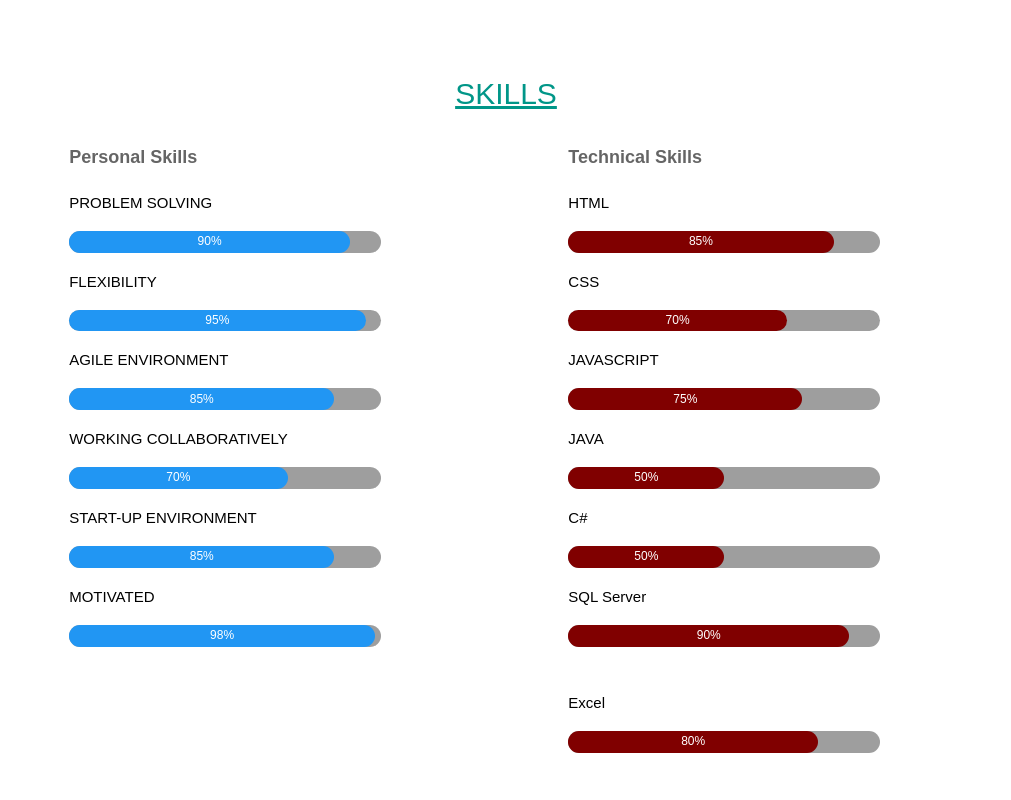
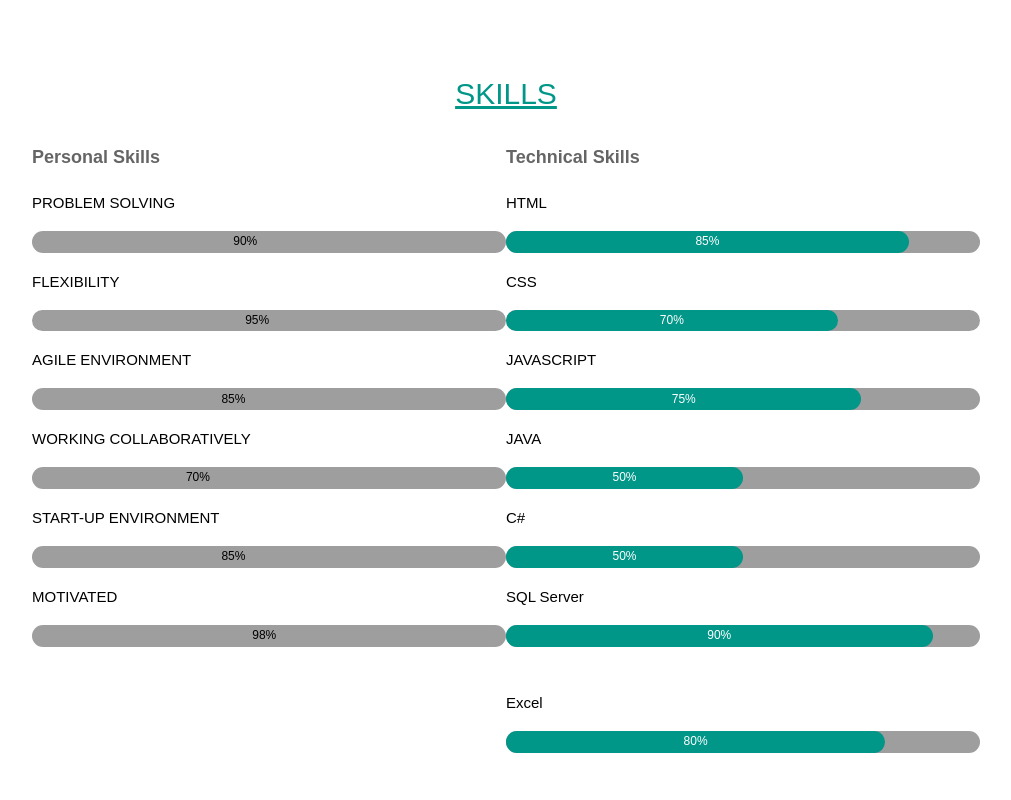
Before and after one commit to kannikaH/kannikah.github.io, a plain HTML site: page index.html in a window 1280 px wide. Shown: the part 2520-3320 px from the top of the page, without its empty margins (134-1145 px from the left). Drawn offline with Linux system fonts and the light colour scheme; a web font is replaced by a local one.

Commit message:
Update index.html
Updated skills section.

```diff
--- a/index.html
+++ b/index.html
@@ -188,66 +188,67 @@ span2{ font-family: Arbutus Slab;
     </div>
 
     <!-- Skills Row-->
-   <div class="kh-container kh-padding-64" id="skills">
+   <div class="kh-content kh-container kh-padding-64" id="skills">
         <h2  class="kh-center kh-text-teal"><u>SKILLS</u></h2>
-        <div class="kh-quarter" style="margin-left: 15%">
+        <div class="kh-half">
         	<h5 class="kh-opacity"><b>Personal Skills</b></h5>
         	<p>PROBLEM SOLVING</p>
           	<div class="kh-grey kh-round-xlarge kh-small">
-            	<div class="kh-container kh-center kh-round-xlarge kh-blue" style="width:90%">90%</div>
+            	<div class="kh-container kh-center kh-round-xlarge kh-DarkGreen" style="width:90%">90%</div>
           	</div>
           	<p>FLEXIBILITY</p>
           	<div class="kh-grey kh-round-xlarge kh-small">
-            	<div class="kh-container kh-center kh-round-xlarge kh-blue" style="width:95%">95%</div>
+            	<div class="kh-container kh-center kh-round-xlarge kh-DarkGreen" style="width:95%">95%</div>
           	</div>
           	<p>AGILE ENVIRONMENT</p>
           	<div class="kh-grey kh-round-xlarge kh-small">
-            	<div class="kh-container kh-center kh-round-xlarge kh-blue" style="width:85%">85%</div>
+            	<div class="kh-container kh-center kh-round-xlarge kh-DarkGreen" style="width:85%">85%</div>
           	</div>
           	<p>WORKING COLLABORATIVELY</p>
           	<div class="kh-grey kh-round-xlarge kh-small">
-            	<div class="kh-container kh-center kh-round-xlarge kh-blue" style="width:70%">70%</div>
+            	<div class="kh-container kh-center kh-round-xlarge kh-DarkGreen" style="width:70%">70%</div>
           	</div>
           	<p>START-UP ENVIRONMENT</p>
           	<div class="kh-grey kh-round-xlarge kh-small">
-            	<div class="kh-container kh-center kh-round-xlarge kh-blue" style="width:85%">85%</div>
+            	<div class="kh-container kh-center kh-round-xlarge kh-DarkGreen" style="width:85%">85%</div>
           	</div>
            	<p>MOTIVATED</p>
           	<div class="kh-grey kh-round-xlarge kh-small">
-            	<div class="kh-container kh-center kh-round-xlarge kh-blue" style="width:98%">98%</div>
+            	<div class="kh-container kh-center kh-round-xlarge kh-DarkGreen" style="width:98%">98%</div>
           	</div>
+
           	<br>
         </div>
-        <div class="kh-quarter" style="margin-left: 15%">
+        <div class="kh-half">
          	<h5 class="kh-opacity"><b>Technical Skills</b></h5>
         	<p>HTML</p>
           	<div class="kh-grey kh-round-xlarge kh-small">
-            	<div class="kh-container kh-center kh-round-xlarge Kh-maroon" style="width:85%">85%</div>
+            	<div class="kh-container kh-center kh-round-xlarge kh-teal" style="width:85%">85%</div>
           	</div>
           	<p>CSS</p>
           	<div class="kh-grey kh-round-xlarge kh-small">
-            	<div class="kh-container kh-center kh-round-xlarge Kh-maroon" style="width:70%">70%</div>
+            	<div class="kh-container kh-center kh-round-xlarge kh-teal" style="width:70%">70%</div>
           	</div>
           	<p>JAVASCRIPT</p>
           	<div class="kh-grey kh-round-xlarge kh-small">
-            	<div class="kh-container kh-center kh-round-xlarge Kh-maroon" style="width:75%">75%</div>
+            	<div class="kh-container kh-center kh-round-xlarge kh-teal" style="width:75%">75%</div>
           	</div>
           	<p>JAVA</p>
           	<div class="kh-grey kh-round-xlarge kh-small">
-            	<div class="kh-container kh-center kh-round-xlarge Kh-maroon" style="width:50%">50%</div>
+            	<div class="kh-container kh-center kh-round-xlarge kh-teal" style="width:50%">50%</div>
           	</div>
           	<p>C#</p>
           	<div class="kh-grey kh-round-xlarge kh-small">
-            	<div class="kh-container kh-center kh-round-xlarge Kh-maroon" style="width:50%">50%</div>
+            	<div class="kh-container kh-center kh-round-xlarge kh-teal" style="width:50%">50%</div>
           	</div>
            	<p>SQL Server</p>
           	<div class="kh-grey kh-round-xlarge kh-small">
-            	<div class="kh-container kh-center kh-round-xlarge Kh-maroon" style="width:90%">90%</div>
+            	<div class="kh-container kh-center kh-round-xlarge kh-teal" style="width:90%">90%</div>
           	</div>
           	<br>
           	<p>Excel</p>
           	<div class="kh-grey kh-round-xlarge kh-small">
-            	<div class="kh-container kh-center kh-round-xlarge Kh-maroon" style="width:80%">80%</div>
+            	<div class="kh-container kh-center kh-round-xlarge kh-teal" style="width:80%">80%</div>
           	</div>
           	<br>
         </div>
```
